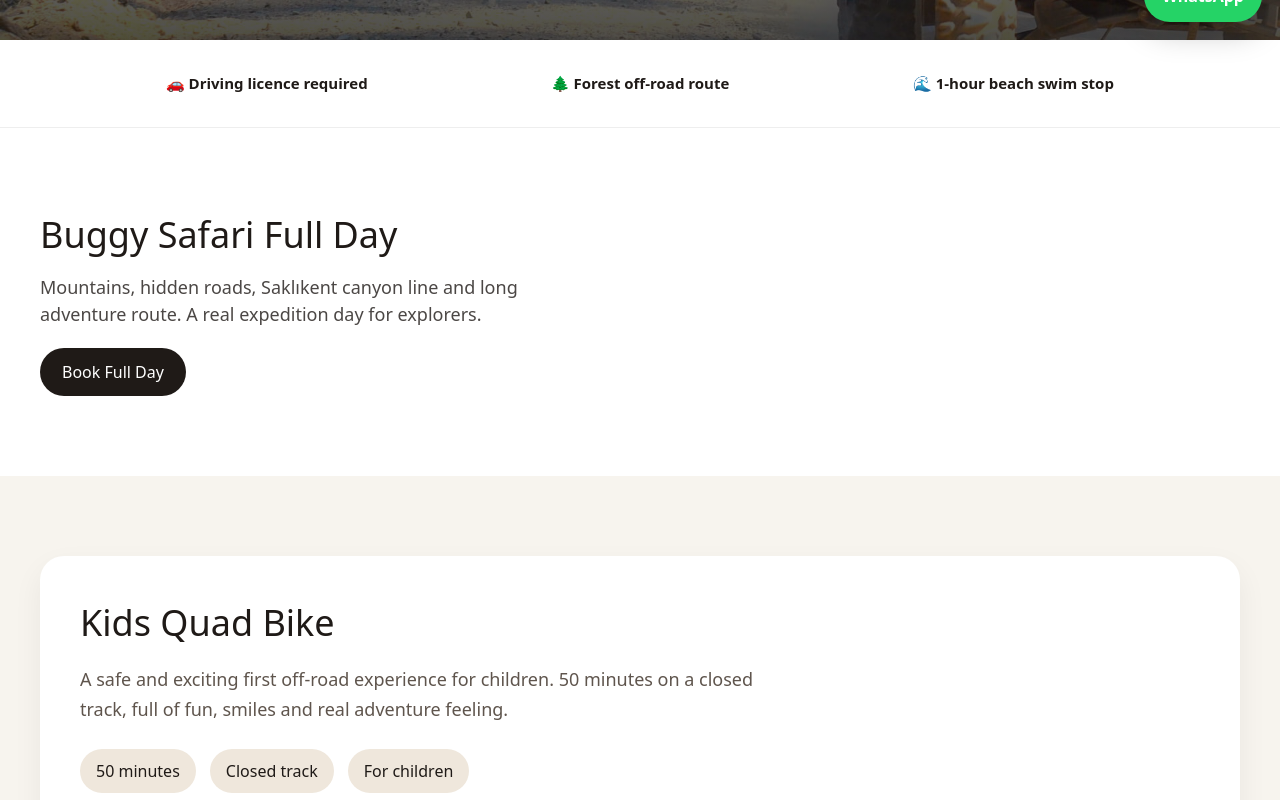
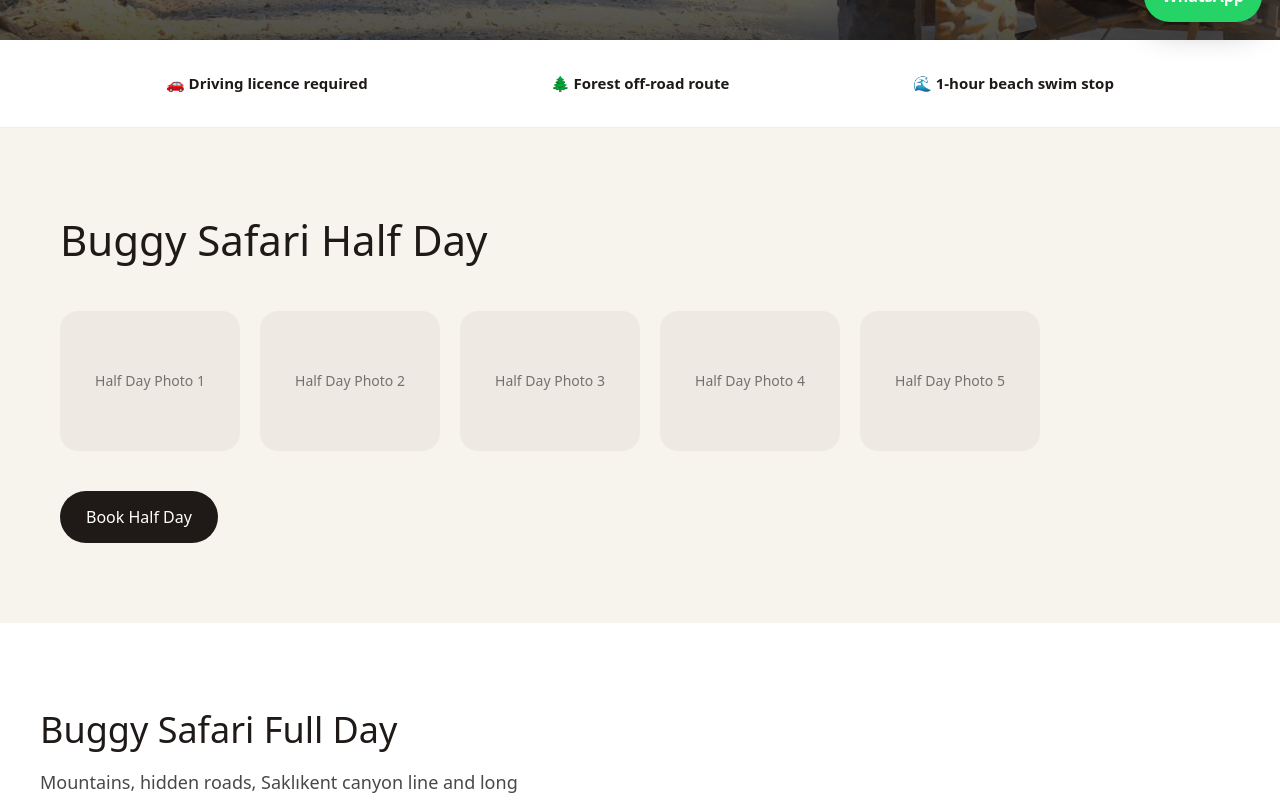
Before and after one commit to comendrive-a11y/comendrive-a11y, a Next.js app: page / in a window 1280 px wide. Shown: the part 760-1560 px from the top of the page. Built offline with nearby package versions, Linux system fonts and the light colour scheme.

Commit message:
Update page.tsx

```diff
--- a/app/page.tsx
+++ b/app/page.tsx
@@ -506,6 +506,91 @@ halfDayWhy6:
           <div style={{ flex: 1, minWidth: "220px" }}>🌊 {t.swim}</div>
         </div>
       </section>
+      <section
+  id="half-day"
+  style={{
+    maxWidth: "1200px",
+    margin: "0 auto",
+    padding: "80px 20px",
+  }}
+>
+  <div style={{ marginBottom: "30px" }}>
+    <h2 style={{ fontSize: "42px", marginBottom: "10px" }}>
+      {t.halfDayTitle}
+    </h2>
+
+    <div
+      style={{
+        fontSize: "20px",
+        fontStyle: "italic",
+        opacity: 0.8,
+        marginBottom: "20px",
+      }}
+    >
+      {t.halfDaySlogan}
+    </div>
+
+    <p style={{ fontSize: "20px", maxWidth: "720px" }}>
+      {t.halfDaySubtitle}
+    </p>
+
+    <p
+      style={{
+        fontSize: "16px",
+        opacity: 0.75,
+        marginTop: "20px",
+        maxWidth: "720px",
+        lineHeight: "1.6",
+      }}
+    >
+      {t.halfDayDescription}
+    </p>
+  </div>
+
+  <div
+    style={{
+      display: "flex",
+      gap: "20px",
+      flexWrap: "wrap",
+      marginTop: "40px",
+      marginBottom: "40px",
+    }}
+  >
+    {["1", "2", "3", "4", "5"].map((i) => (
+      <div
+        key={i}
+        style={{
+          width: "180px",
+          height: "140px",
+          borderRadius: "18px",
+          background: "#e9e4dd",
+          display: "flex",
+          alignItems: "center",
+          justifyContent: "center",
+          fontSize: "14px",
+          opacity: 0.6,
+        }}
+      >
+        Half Day Photo {i}
+      </div>
+    ))}
+  </div>
+
+  <a
+    href="https://wa.me/905446358280"
+    style={{
+      display: "inline-block",
+      background: "#1f1a17",
+      color: "#fff",
+      padding: "14px 26px",
+      borderRadius: "999px",
+      textDecoration: "none",
+      fontSize: "16px",
+    }}
+  >
+    {t.bookHalf}
+  </a>
+</section>
   <section
         id="full-day"
         style={{
```
